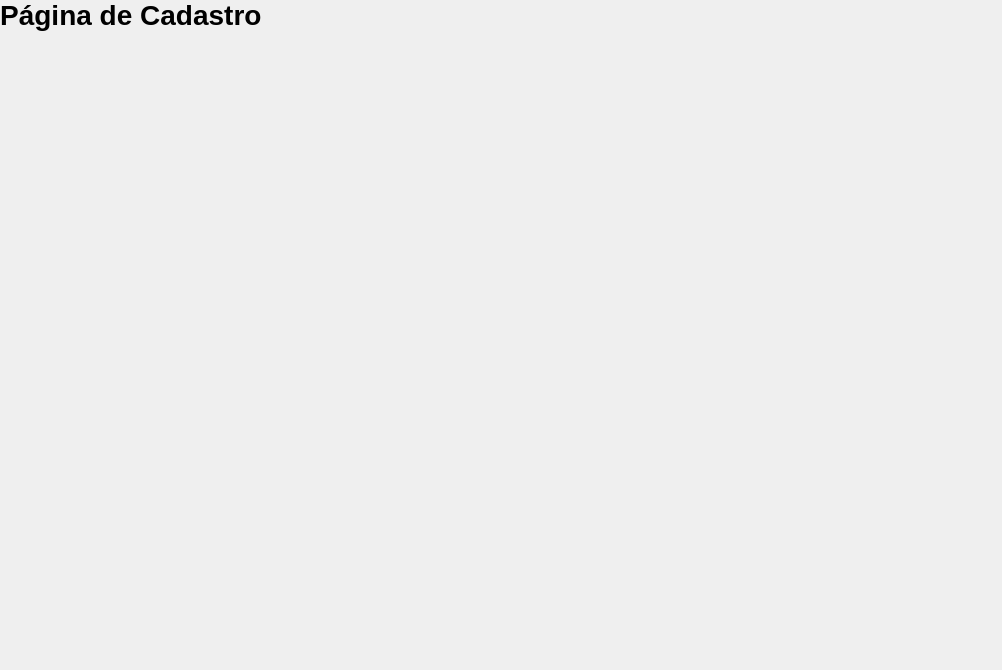
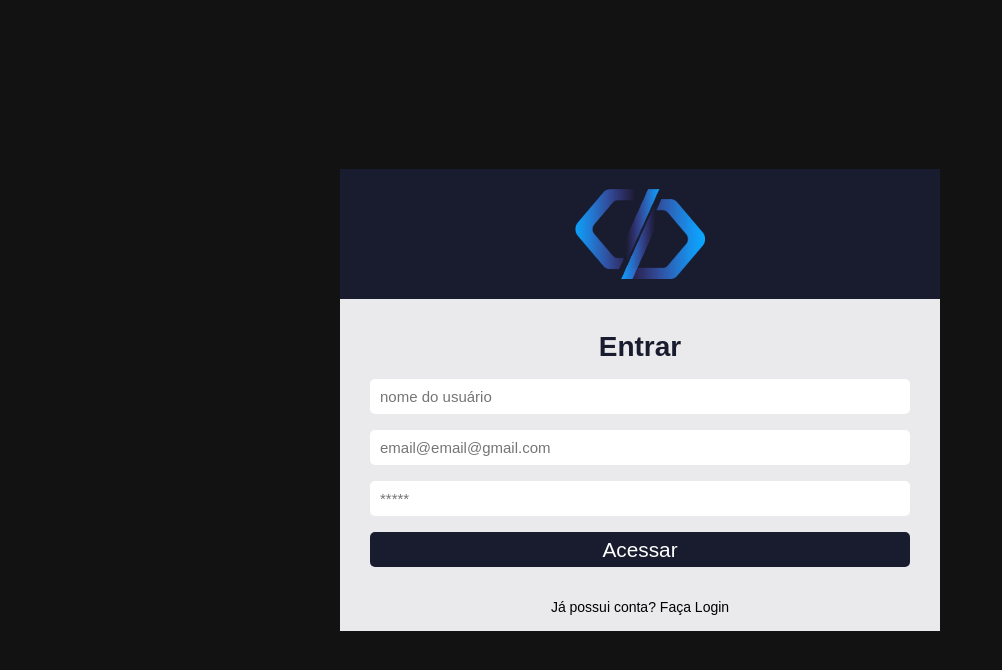
Before and after one commit to profsamuelrodrigues2020/sistema, a React (Vite) app: page /register in a window 1280 px wide. Shown: the top 670 px of the page, without its empty margins (0-1002 px from the left). Built offline with nearby package versions, Linux system fonts and the light colour scheme.

Commit message:
Criação da página de Cadastro

```diff
--- /dev/null
+++ b/src/pages/dashboard/DashBoard.jsx
@@ -0,0 +1,7 @@
+export default function DashBoard(){
+    return(
+        <div>
+            <h1>Página DashBoard</h1>
+        </div>
+    )
+}
--- a/src/pages/signup/SignUp.jsx
+++ b/src/pages/signup/SignUp.jsx
@@ -1,7 +1,51 @@
+import "../signin/SignIn.css";
+import {useState, useEffect} from "react";
+import {Link}from "react-router-dom";
+import logo from "../../assets/logo.png";
+
+
+
 export default function SignUp(){
+    const [name, setName] = useState("");
+    const [email, setEmail] = useState("");
+    const [password, setPassword] = useState("");
+
+    useEffect(()=>{
+        console.log(name)
+        console.log(email)
+        console.log(password)
+    }, [email, password, name])
+
     return(
-        <div>
-            <h1>Página de Cadastro</h1>
+        <div className="container-center">
+            <div className="login">
+                <div className="login-area">
+                    <img src={logo} alt="Logo do Sistema" />
+                </div>
+                <form>
+                    <h1>Entrar</h1>
+                    <input
+                        type="text"
+                        placeholder="nome do usuário"
+                        value={name}
+                        onChange={(e)=>setName(e.target.value)}
+                    />
+                    <input
+                        type="text"
+                        placeholder="email@email@gmail.com"
+                        value={email}
+                        onChange={(e)=>setEmail(e.target.value)}
+                    />
+                    <input
+                        type="password"
+                        placeholder="*****"
+                        value={password}
+                        onChange={(e)=>setPassword(e.target.value)}
+                    />
+                    <button type="submit">Acessar</button>
+                </form>
+                <Link to="/">Já possui conta? Faça Login</Link>
+            </div>
         </div>
     )
 }
--- a/src/routes/RoutesApp.jsx
+++ b/src/routes/RoutesApp.jsx
@@ -3,6 +3,7 @@
 //pages
 import SignIn from "../pages/signin/SignIn.jsx";
 import SignUp from "../pages/signup/SignUp.jsx";
+import DashBoard from "../pages/dashboard/DashBoard.jsx";
 
 
 export default function RoutesApp(){
@@ -10,6 +11,7 @@
         <Routes>
             <Route path="/" element={<SignIn/>}/>
             <Route path="/register" element={<SignUp/>} />
+            <Route path="/dashboard" element={<DashBoard/>} />
         </Routes>
     )
 }
```
